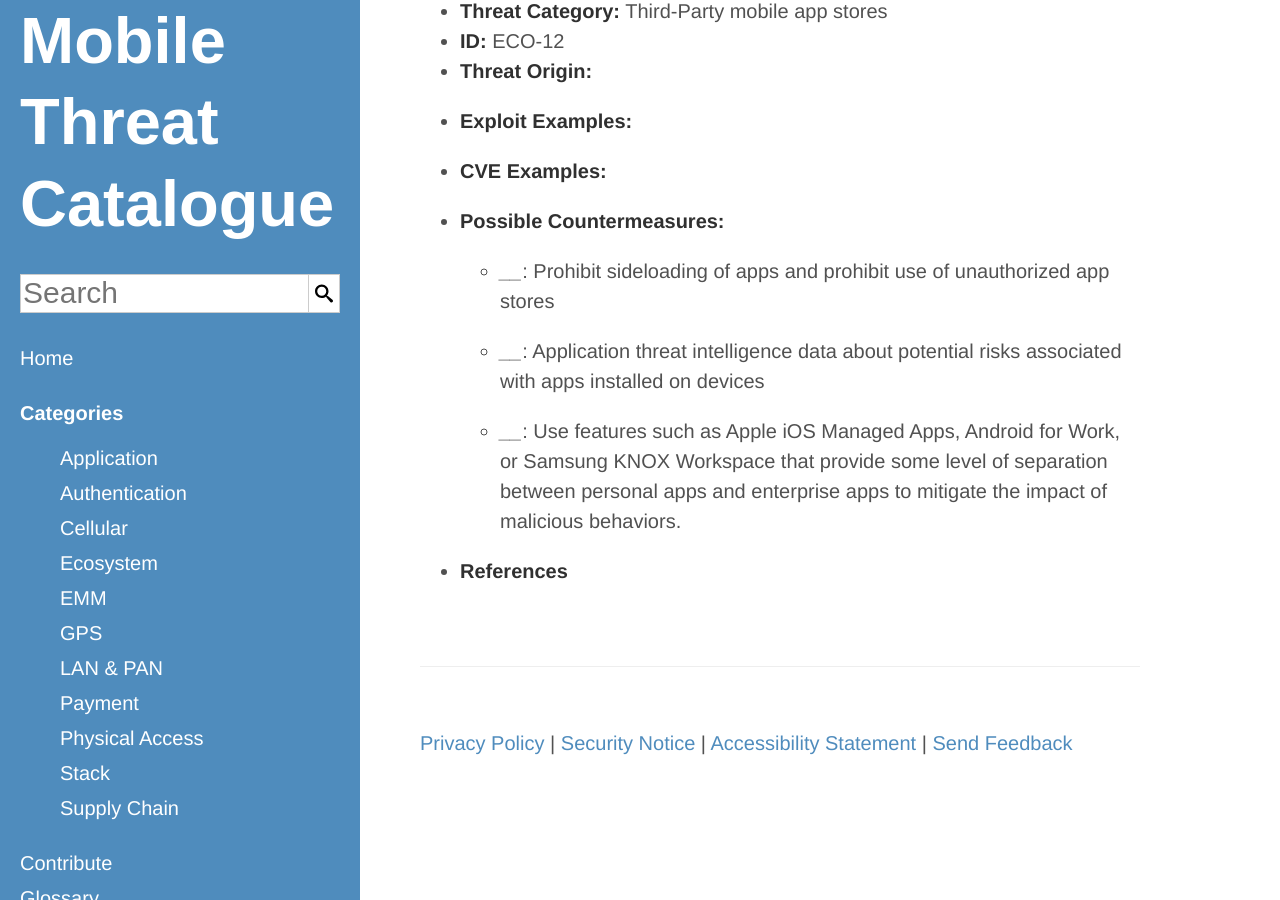
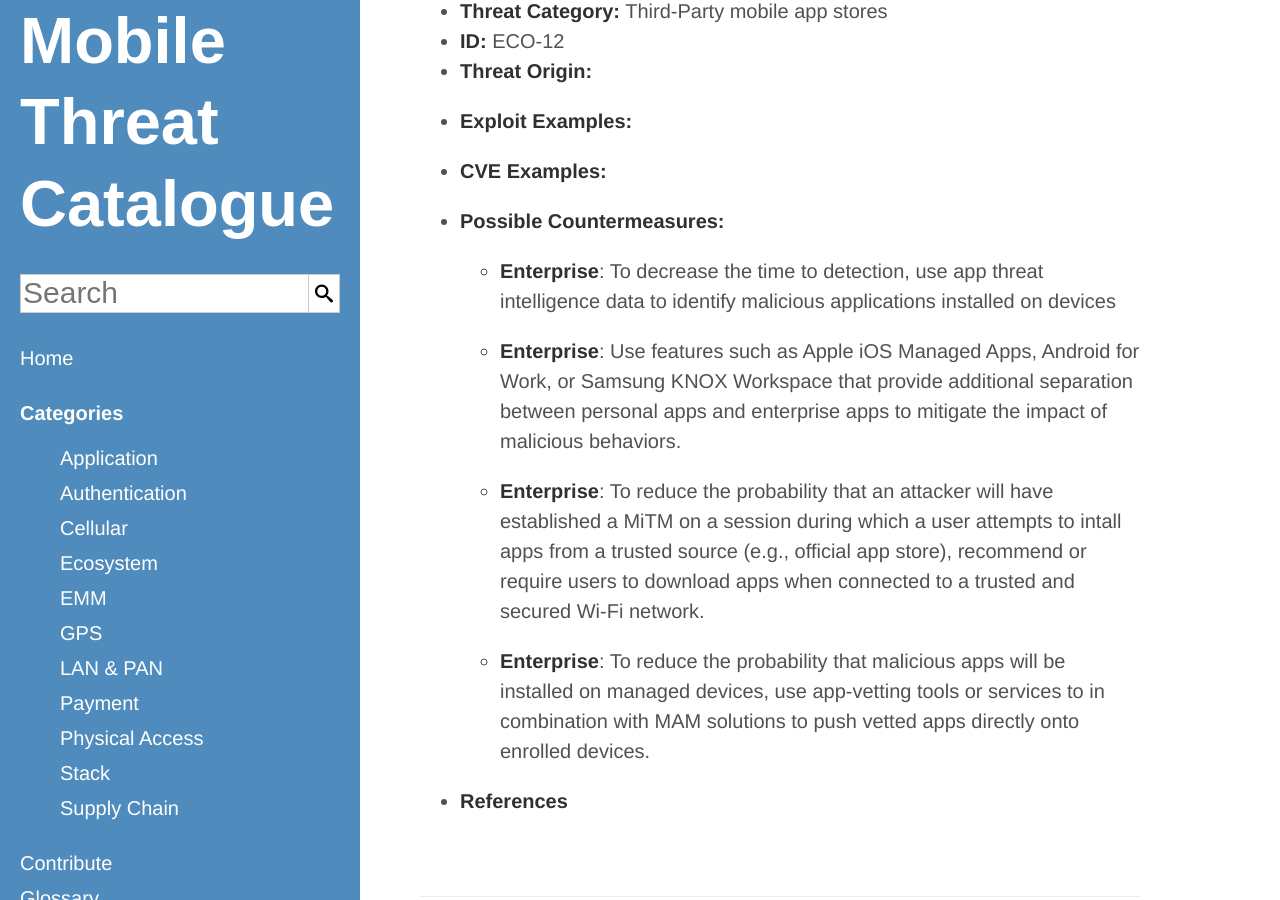
Before and after one commit to usnistgov/mobile-threat-catalogue, a Jekyll site: the page built from _ecosystem-threats/ECO-12.md, in a window 1280 px wide and 900 px high, scrolled down 341 px. Built offline with Jekyll 4.4.1, drawn with Linux system fonts in a browser that asks for light colours.

Commit message:
#13: Update countermeasures and actors

```diff
--- a/_ecosystem-threats/ECO-12.md
+++ b/_ecosystem-threats/ECO-12.md
@@ -7,10 +7,12 @@
     ExploitExample:
     CVEExample:
     PossibleCountermeasures:
-        "Prohibit sideloading of apps and prohibit use of unauthorized app stores":
-            -
-        "Application threat intelligence data about potential risks associated with apps installed on devices":
-            -
-        "Use features such as Apple iOS Managed Apps, Android for Work, or Samsung KNOX Workspace that provide some level of separation between personal apps and enterprise apps to mitigate the impact of malicious behaviors.":
-            -
+        "To decrease the time to detection, use app threat intelligence data to identify malicious applications installed on devices":
+            - Enterprise
+        "Use features such as Apple iOS Managed Apps, Android for Work, or Samsung KNOX Workspace that provide additional separation between personal apps and enterprise apps to mitigate the impact of malicious behaviors.":
+            - Enterprise
+        "To reduce the probability that an attacker will have established a MiTM on a session during which a user attempts to intall apps from a trusted source (e.g., official app store), recommend or require users to download apps when connected to a trusted and secured Wi-Fi network.":
+            - Enterprise
+        "To reduce the probability that malicious apps will be installed on managed devices, use app-vetting tools or services to in combination with MAM solutions to push vetted apps directly onto enrolled devices.":
+            - Enterprise
 ---
```
